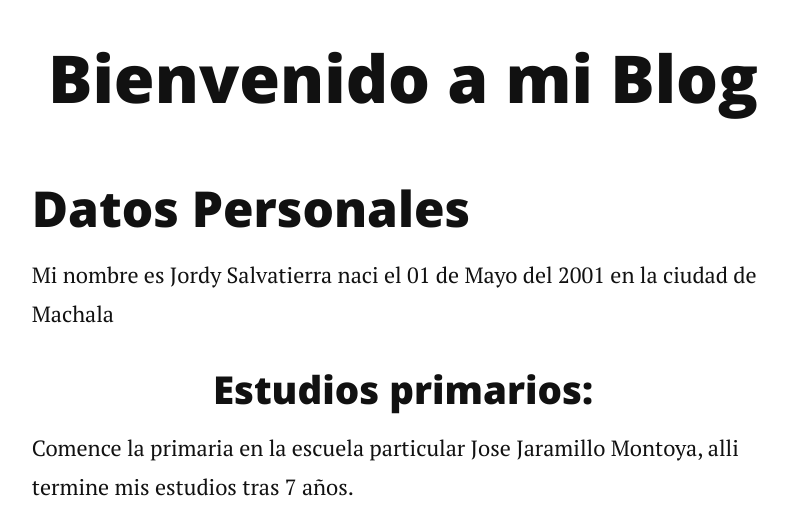
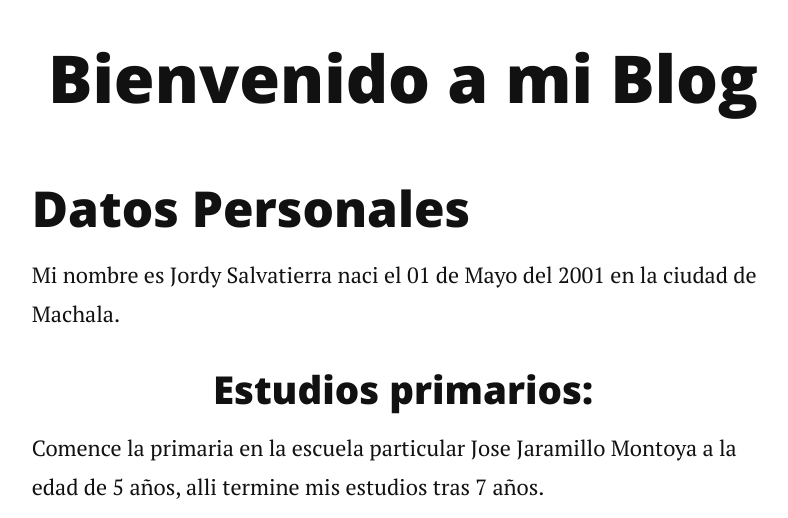
Before and after one commit to JordySP/jordysp11.github.io, a Jekyll site: the page built from index.html, in a window 1280 px wide and 1400 px high, scrolled down 319 px, cut to the strip 0-518 px from the top of the window. Shown: the whole strip, without its empty margins (237-1025 px from the left). Built offline with Jekyll 4.4.1, drawn with Linux system fonts in a browser that asks for light colours; nearby versions of some CDN libraries; the list of posts is cut into pages by our own code; some of the changed text lies outside the part shown.

Commit message:
Update index.html

```diff
--- a/index.html
+++ b/index.html
@@ -6,13 +6,13 @@ title: Acerca de mi
 <div class="post">
   <h1 class="pageTitle">Bienvenido a mi Blog</h1>
    <h2><b>Datos Personales</b></h2>
-   <p>Mi nombre es Jordy Salvatierra naci el 01 de Mayo del 2001 en la ciudad de Machala</p>
+   <p>Mi nombre es Jordy Salvatierra naci el 01 de Mayo del 2001 en la ciudad de Machala.</p>
    <center><h3>Estudios primarios:</h3></center>
-   <p>Comence la primaria en la escuela particular Jose Jaramillo Montoya, alli termine mis estudios tras 7 años.</p>
+   <p>Comence la primaria en la escuela particular Jose Jaramillo Montoya a la edad de 5 años, alli termine mis estudios tras 7 años.</p>
    <center><img src="http://www.uepjaramillomontoya.edu.ec/static/img/proyectos.jpg"</center>
    <center><h3>Estudios secundarios:</h3></center>
    <palign=justify">Luego comence mis estudios secundarios en el Colegio de Bachillerato "Nueve de Octubre", luego en el primer año estuve en el PreBachillerato Internacional donde la jornada de clases son mas largas, luego de haberme graduado con titulo de Bachillerato General Unificado, di la prueba de Senescyt donde con aquel puntaje decide optar por la carrera de Ingenieria Civil como primera opcion pero lamentablemente no  me dieron cupo, pero como segunda opcion Ingenieria en Software de la cual no me arrepiento de haber escogido,
-   el 21 de mayo comence Nivelacion.en la Facultad de Ciencias Fisicas y Matematicas</p>
+   el 21 de mayo comence Nivelacion.en la Facultad de Ciencias Fisicas y Matematicas.</p>
    <center><img src="https://i.ibb.co/kHxHz5q/FcF.jpg"</center>
    <center><h3>Universidad:</h3></center>
    <center><img src="https://i.ibb.co/sHmcM0n/nivela.jpg"</center>
```
